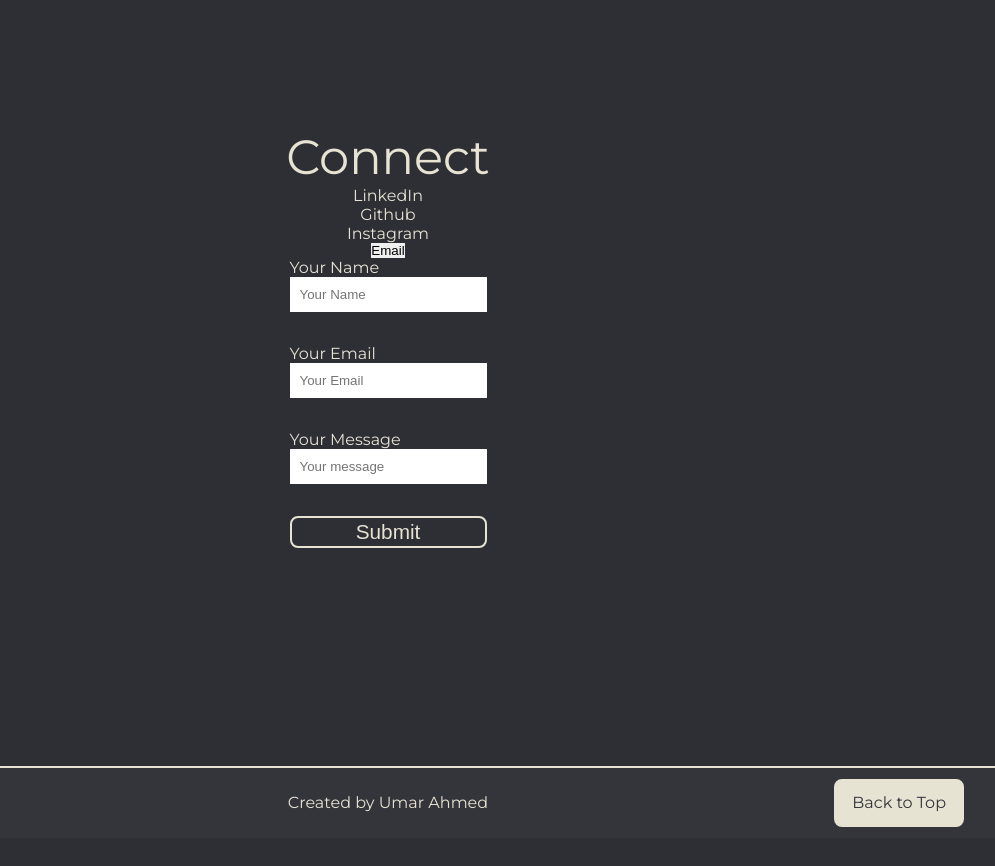
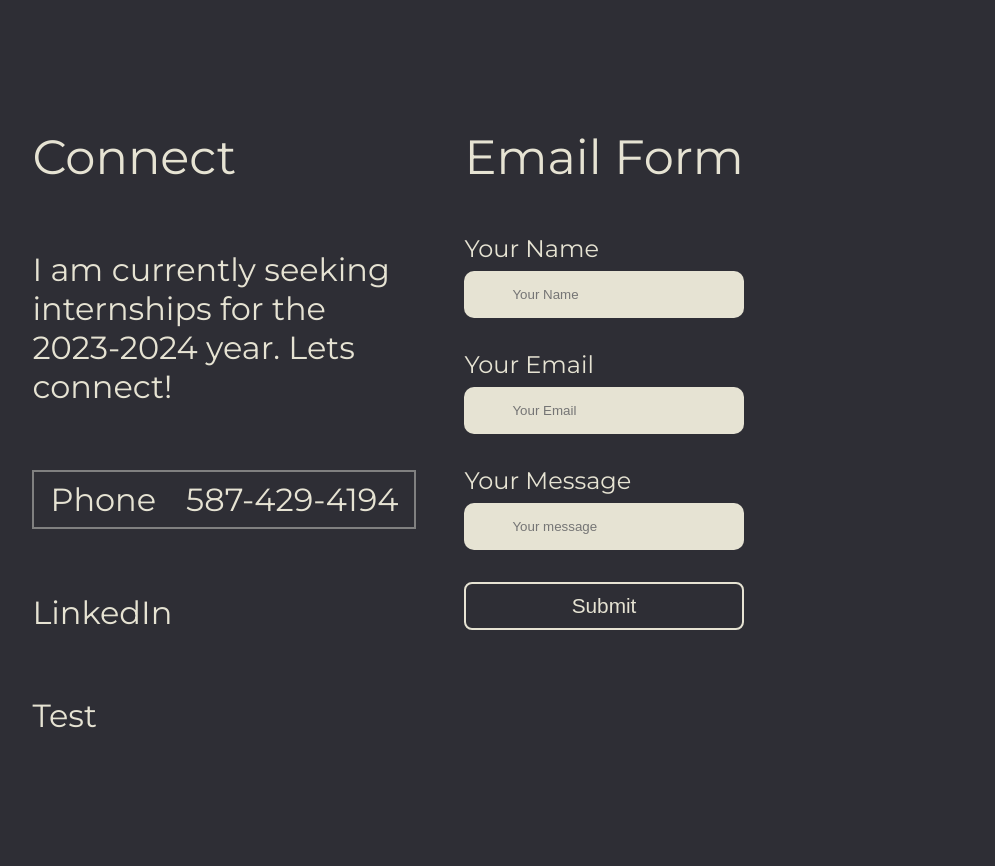
Before and after one commit to umar-ahmed1/react-portfolio, a React (Create React App) app: page / in a window 1280 px wide. Shown: the part 3520-4386 px from the top of the page, without its empty margins (252-1247 px from the left). Before the commit the page ends 4358 px from the top, so only its background shows below. Built offline with nearby package versions, Linux system fonts and the light colour scheme; the HTML template or start-up script is replaced by a standard one.

Commit message:
some connect form styling

```diff
--- a/src/components/Connect/Connect.css
+++ b/src/components/Connect/Connect.css
@@ -13,20 +13,56 @@
 
 .connect-header{
     font-size:3rem;
+    margin-bottom:3rem;
 }
 
+.connect-content{
+    display:flex;
+    justify-content:center;
+}
+
+.connect-left{
+    margin-right:3rem;
+    width:30%;
+    font-size:2rem;
+}
+
+.connect-left div{
+    margin-bottom:4rem;
+}
+
+.phone-div{
+    padding: 0.5rem 1rem;
+    display:flex;
+    justify-content:space-between;
+    border:2px solid grey;
+    margin-bottom: 1rem;
+}
+
+.phone-div div{
+    margin-bottom:0;
+}
 .email-form{
     display:flex;
     flex-direction:column;
 }
 
+
+
+.email-form div{
+    font-size:1.5rem;
+    margin-bottom:0.5rem;
+}
+
 .email-form input{
-    padding:10px;
+    padding: 1rem 3rem;
     margin-bottom:2rem;
+    border-radius:10px;
+    background-color:rgb(230,227,211);
 }
 
 .email-form button{
-    height:2rem;
+    height:3rem;
     font-size:1.3rem;
     background:none;
     border:2px solid rgb(230,227,211);
--- a/src/components/Connect/Connect.js
+++ b/src/components/Connect/Connect.js
@@ -33,12 +33,20 @@ export default function Connect() {
 
   return (
     <div className="connect" id="connect">
+
+      <div className="connect-content">
+        <div className="connect-left">
           <div className="connect-header">Connect</div>
+          <div>I am currently seeking internships for the 2023-2024 year. Lets connect!</div>
+          <div className="phone-div">
+            <div>Phone</div>
+            <div>587-429-4194</div>
+          </div>
           <div>LinkedIn</div>
-      <div>Github</div>
-      <div>Instagram</div>
-      <button>Email</button>
-
+          <div>Test</div>
+        </div>
+        <div className="connect-right">
+          <div className="connect-header">Email Form</div>
           <form className="email-form" onSubmit={onSubmit}>
             <div>Your Name</div>
             <input
@@ -64,9 +72,14 @@ export default function Connect() {
               value={emailInfo.message}
               onChange={handleChange}
             />
-
             <button type='submit'>Submit</button>
           </form>
+        </div>
+
+      </div>
+
+
+
 
     </div>
   )
```
Lines whose indentation alone changed are shown as unchanged.
